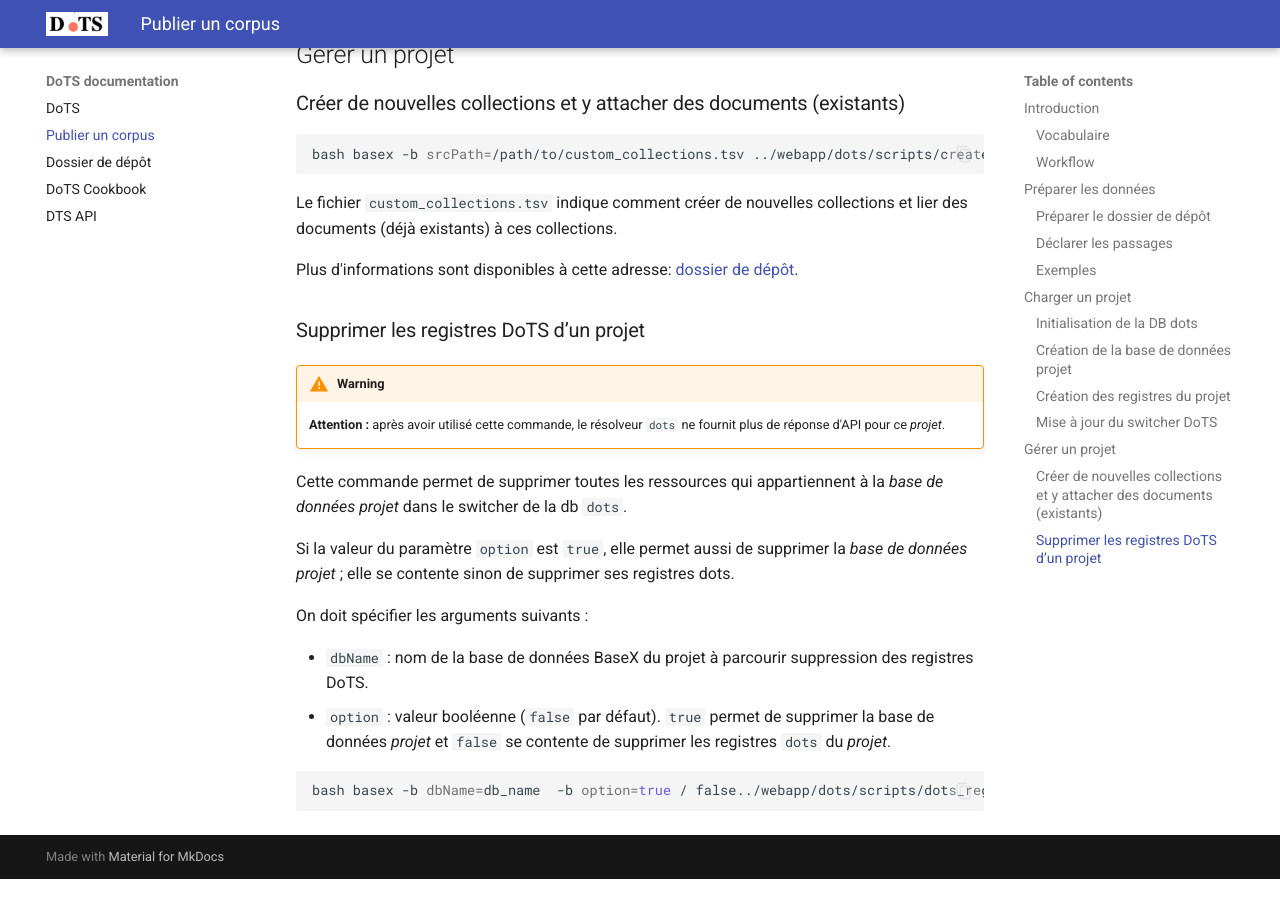
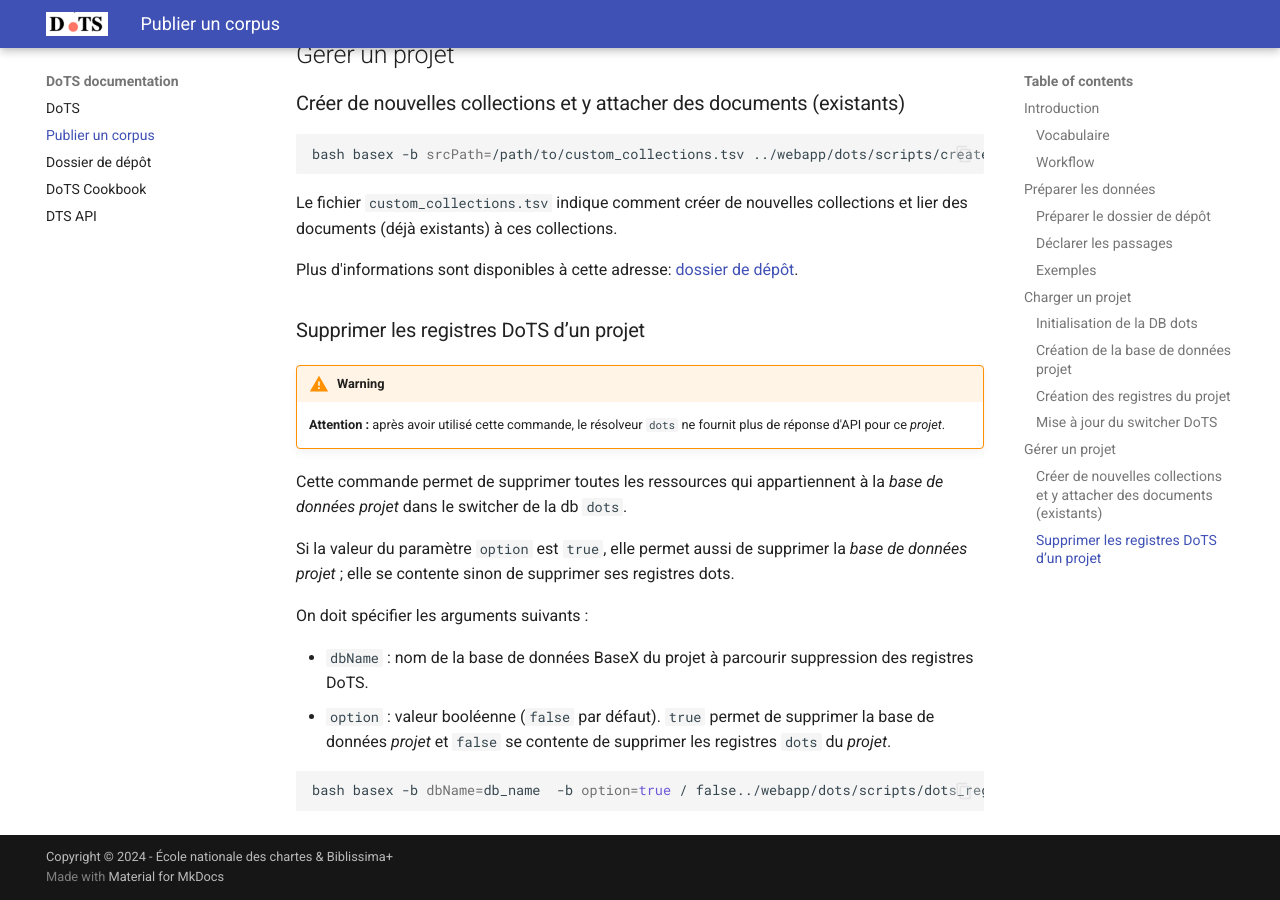
Before and after one commit to emmamorlock/dots_documentation, an MkDocs documentation site: the page built from docs/publishing-workflow.md, in a window 1280 px wide and 900 px high, scrolled down 4155 px. Built offline with MkDocs 1.6.1 and Material for MkDocs 9.7.7, drawn with Linux system fonts in a browser that asks for light colours; before the commit the page ends 5034 px from its top, so only the background shows below that.

Commit message:
Add Copyright in footer

```diff
--- a/mkdocs.yml
+++ b/mkdocs.yml
@@ -37,3 +37,5 @@
   - admonition
   - pymdownx.details
   - pymdownx.superfences
+
+copyright: Copyright &copy; 2024 - <a target="blank" href="https://www.chartes.psl.eu/">École nationale des chartes</a> &amp; <a href="https://projet.biblissima.fr/fr" target="blank">Biblissima+</a>
```
